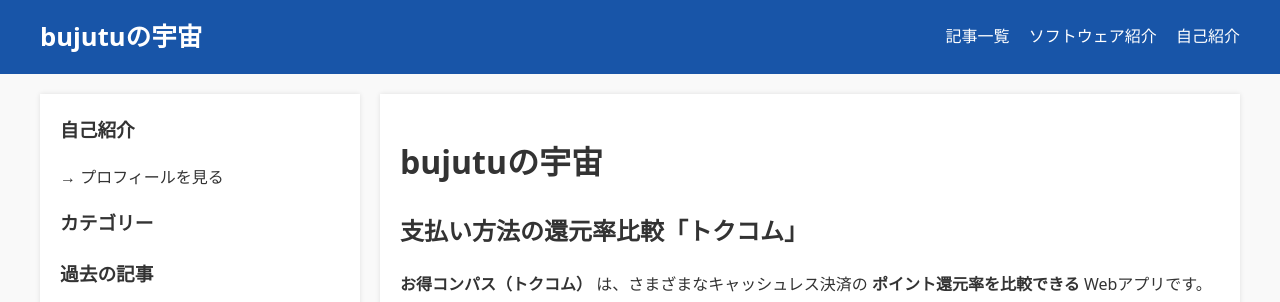
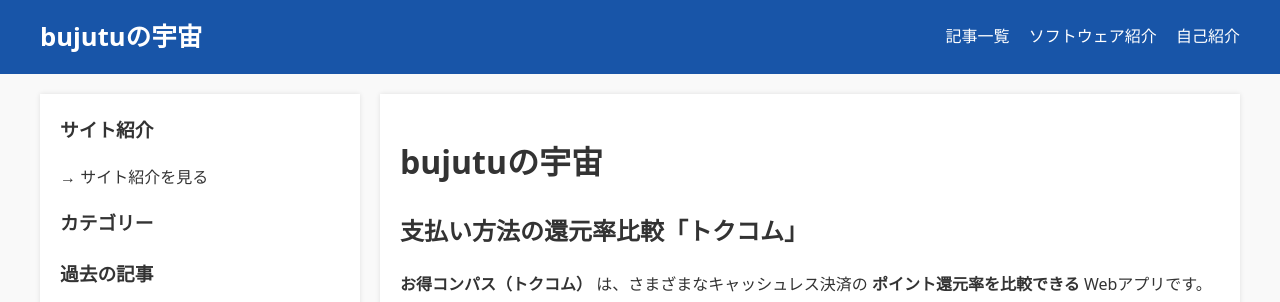
Before and after one commit to bujutu/bujutu.github.io, a Jekyll site: the page built from index.html, in a window 1280 px wide. Shown: the top 302 px of the page. Built offline with Jekyll 4.4.1, drawn with Linux system fonts in a browser that asks for light colours.

Commit message:
Update sidebar.html

```diff
--- a/_includes/sidebar.html
+++ b/_includes/sidebar.html
@@ -1,6 +1,6 @@
 <aside class="sidebar">
-  <h3>自己紹介</h3>
-  <p><a href="/about">→ プロフィールを見る</a></p>
+  <h3>サイト紹介</h3>
+  <p><a href="/about">→ サイト紹介を見る</a></p>
 
   <h3>カテゴリー</h3>
   <ul>
```
